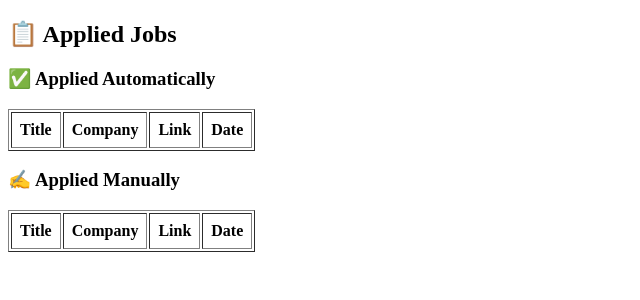
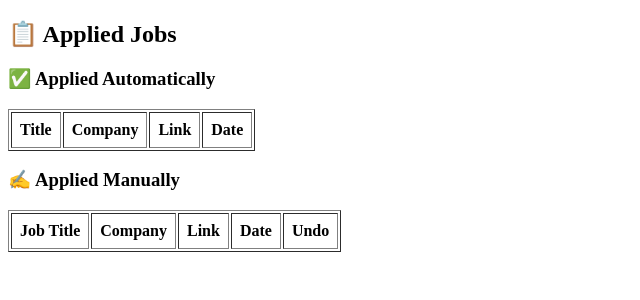
Before and after one commit to Kalyan717ps/Job-Bot-Cursor, a Flask app: page /applications in a window 1280 px wide. Shown: the part 60-360 px from the top of the page, without its empty margins (0-640 px from the left). Run offline with Flask 3, Linux system fonts and the light colour scheme; the visitor is signed in with stand-in values (Sample User, id 1); data that the repository does not hold is empty.

Commit message:
Add remove feature to undo manual applied jobs

```diff
--- a/app.py
+++ b/app.py
@@ -245,11 +245,21 @@ def batch_apply():
 
     return render_template("batch_apply.html", jobs=all_jobs)
 
-@app.route('/applications')
+@app.route('/applications', methods=['GET', 'POST'])
 @login_required
 def applications():
-    user_applied_jobs = Application.query.filter_by(user_id=current_user.id).order_by(Application.timestamp.desc()).all()
-    return render_template('applications.html', applications=user_applied_jobs)
+    if request.method == 'POST':
+        job_id = request.form.get('job_id')
+        job = Application.query.get(job_id)
+        if job and job.user_id == current_user.id and job.status == 'applied_manual':
+            job.status = 'manual'
+            db.session.commit()
+            flash("🔁 Job moved back to Manual Apply.")
+        return redirect(url_for('applications'))
+
+    apps = Application.query.filter(Application.user_id == current_user.id) \
+                            .order_by(Application.timestamp.desc()).all()
+    return render_template('applications.html', applications=apps)
 
 @app.route('/manual-jobs', methods=['GET', 'POST'])
 @login_required
--- a/templates/applications.html
+++ b/templates/applications.html
@@ -25,7 +25,11 @@
   <h3>✍️ Applied Manually</h3>
   <table border="1" cellpadding="8">
     <tr>
-      <th>Title</th><th>Company</th><th>Link</th><th>Date</th>
+      <th>Job Title</th>
+      <th>Company</th>
+      <th>Link</th>
+      <th>Date</th>
+      <th>Undo</th>
     </tr>
     {% for job in applications %}
       {% if job.status == 'applied_manual' %}
@@ -34,6 +38,12 @@
         <td>{{ job.company }}</td>
         <td><a href="{{ job.link }}" target="_blank">View</a></td>
         <td>{{ job.timestamp.strftime('%d %b %Y %H:%M') }}</td>
+        <td>
+          <form method="POST">
+            <input type="hidden" name="job_id" value="{{ job.id }}">
+            <button type="submit" style="color:red;">🗑 Remove</button>
+          </form>
+        </td>
       </tr>
       {% endif %}
     {% endfor %}
```
Also changed, not shown: 1 other file.
